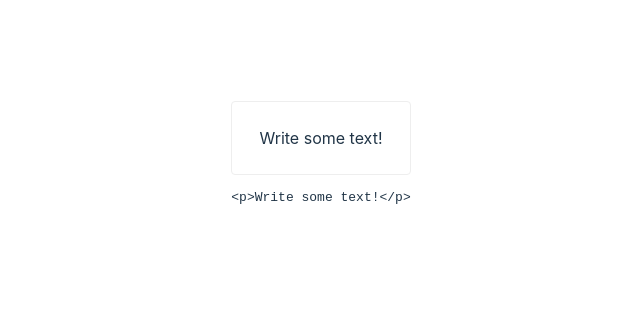
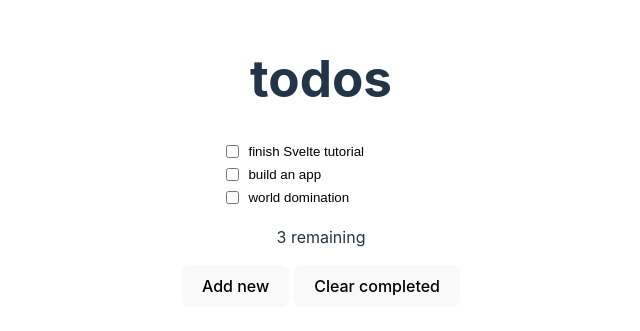
Before and after one commit to akashsoni01/svelte4_poc, a Svelte app in the folder my-svelte-project/: page / in a window 1280 px wide. Shown: the part 239-570 px from the top of the page, without its empty margins (319-959 px from the left). Built offline with nearby package versions, Linux system fonts and the light colour scheme.

Commit message:
each block binding

```diff
--- a/my-svelte-project/src/App.svelte
+++ b/my-svelte-project/src/App.svelte
@@ -1,16 +1,66 @@
 <script>
-  let html = "<p>Write some text!</p>";
+  let todos = [
+    { done: false, text: "finish Svelte tutorial" },
+    { done: false, text: "build an app" },
+    { done: false, text: "world domination" },
+  ];
+
+  function add() {
+    todos = todos.concat({
+      done: false,
+      text: "",
+    });
+  }
+
+  function clear() {
+    todos = todos.filter((t) => !t.done);
+  }
+
+  $: remaining = todos.filter((t) => !t.done).length;
 </script>
 
-<div bind:innerHTML={html} contenteditable />
-<!-- <div bind:textContent={html} contenteditable /> -->
+<div class="centered">
+  <h1>todos</h1>
 
-<pre>{html}</pre>
+  <ul class="todos">
+    {#each todos as todo}
+      <li class:done={todo.done}>
+        <input type="checkbox" bind:checked={todo.done} />
+
+        <input
+          type="text"
+          placeholder="What needs to be done?"
+          bind:value={todo.text}
+        />
+      </li>
+    {/each}
+  </ul>
+
+  <p>{remaining} remaining</p>
+
+  <button on:click={add}> Add new </button>
+
+  <button on:click={clear}> Clear completed </button>
+</div>
 
 <style>
-  [contenteditable] {
+  .centered {
+    max-width: 20em;
+    margin: 0 auto;
+  }
+
+  .done {
+    opacity: 0.4;
+  }
+
+  li {
+    display: flex;
+  }
+
+  input[type="text"] {
+    flex: 1;
     padding: 0.5em;
-    border: 1px solid #eee;
-    border-radius: 4px;
+    margin: -0.2em 0;
+    border: none;
   }
 </style>
```
